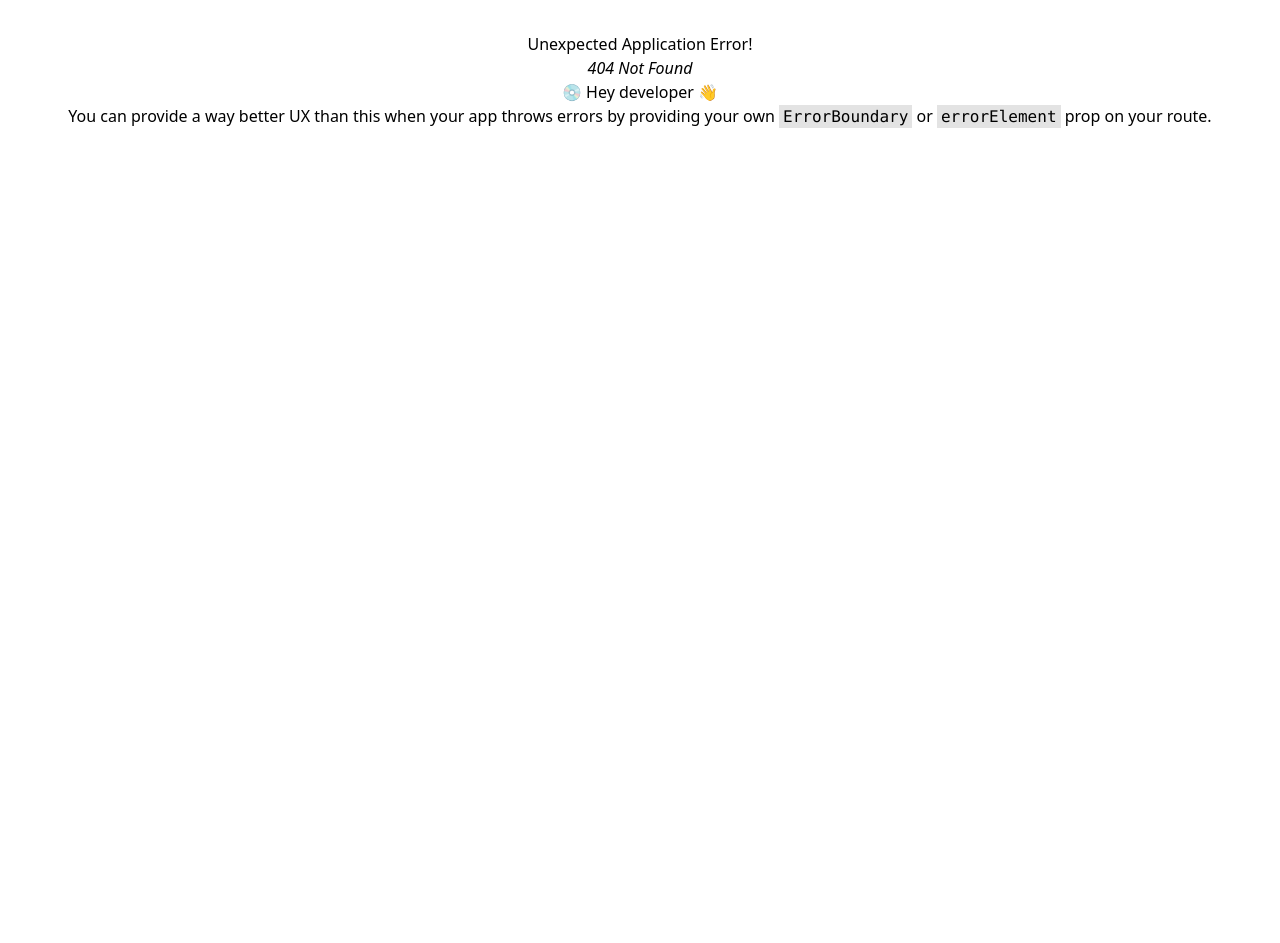
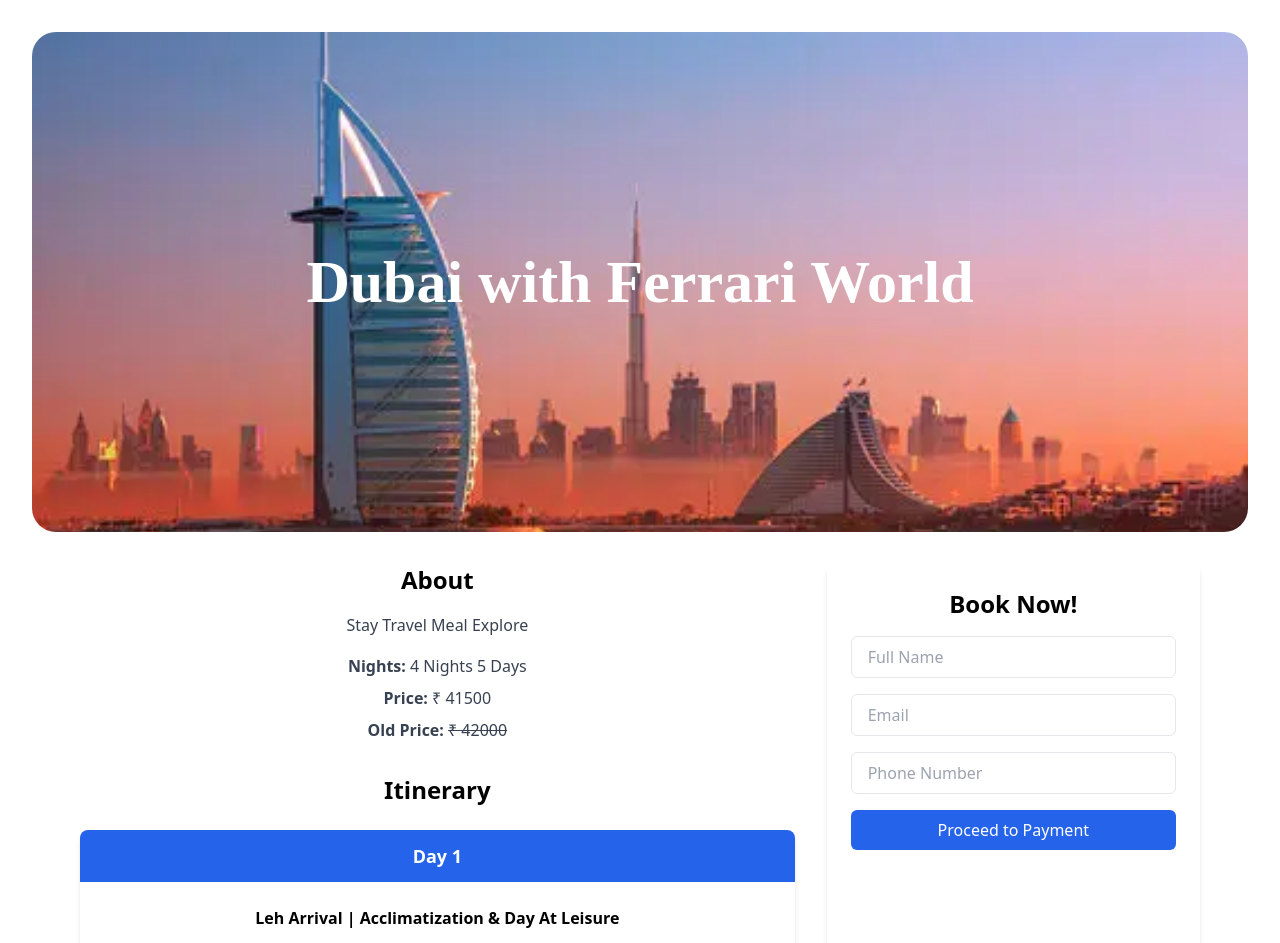
Before and after one commit to Anuragbasu039/ADVENTOR., a React (Vite) app in the folder frontend/: page /dubaibooking/1 in a window 1280 px wide. Before the commit this address had no page. Shown: the top 943 px of the page. Before the commit the page ends 800 px from the top, so only its background shows below. Built offline with nearby package versions, Linux system fonts and the light colour scheme; sample sign-in values are in the browser's storage.

Commit message:
ready for production 2.2

```diff
--- /dev/null
+++ b/frontend/src/Booking/dubaibooking.jsx
@@ -0,0 +1,180 @@
+import React, { useEffect, useState } from 'react';
+import { useParams } from 'react-router-dom';
+import Dubai4 from "../assets/dubai4.webp"; // Example image
+import Footer from "../components/Footer/footer.jsx";
+
+// Sample trip data for demonstration purposes with dynamic images
+const trips = [
+    {
+        id: 1,
+        image: Dubai4, // Dynamic image for Dubai with Ferrari World
+        title: 'Dubai with Ferrari World',
+        nights: '4 Nights 5 Days',
+        price: '₹ 41500',
+        oldPrice: '₹ 42000',
+        description: 'Stay Travel Meal Explore',
+        itinerary: [
+            {
+                day: 1,
+                title: "Leh Arrival | Acclimatization & Day At Leisure",
+                details: "After arriving in Leh via flight, check in to our hotel, freshen-up and have some leisure..."
+            },
+            {
+                day: 2,
+                title: "The Leh Town | Leh Sightseeing Day",
+                details: "Wake up to a relaxed morning and post breakfast, head out to explore the beautiful Leh town..."
+            },
+            // Add more days as necessary
+        ]
+    },
+    {
+        id: 2,
+        image: Dubai4, // Replace with another image for another trip
+        title: 'Dubai',
+        nights: '4 Nights 5 Days',
+        price: '₹ 54500',
+        oldPrice: '₹ 55000',
+        description: 'Stay Travel Meal Explore',
+        itinerary: [
+            {
+                day: 1,
+                title: "Arrival in Dubai | Leisure Day",
+                details: "After arriving in Dubai, relax and enjoy a leisurely day exploring the city..."
+            },
+            // Add more days as necessary
+        ]
+    },
+    {
+        id: 3,
+        image: Dubai4, // Replace with another image for another trip
+        title: 'Dubai',
+        nights: '4 Nights 5 Days',
+        price: '₹ 54500',
+        oldPrice: '₹ 55000',
+        description: 'Stay Travel Meal Explore',
+        itinerary: [
+            {
+                day: 1,
+                title: "Arrival in Dubai | Leisure Day",
+                details: "After arriving in Dubai, relax and enjoy a leisurely day exploring the city..."
+            },
+            // Add more days as necessary
+        ]
+    },
+    {
+        id: 4,
+        image: Dubai4, // Replace with another image for another trip
+        title: 'Dubai',
+        nights: '4 Nights 5 Days',
+        price: '₹ 54500',
+        oldPrice: '₹ 55000',
+        description: 'Stay Travel Meal Explore',
+        itinerary: [
+            {
+                day: 1,
+                title: "Arrival in Dubai | Leisure Day",
+                details: "After arriving in Dubai, relax and enjoy a leisurely day exploring the city..."
+            },
+            // Add more days as necessary
+        ]
+    },
+    // More trips can be added here...
+];
+
+const Dubaibooking = () => {
+    const { tripId } = useParams(); // Extract the tripId from URL params
+    const [trip, setTrip] = useState(null);
+
+    useEffect(() => {
+        // Find the trip by ID
+        const selectedTrip = trips.find((trip) => trip.id === parseInt(tripId));
+        setTrip(selectedTrip);
+    }, [tripId]); // Re-run whenever tripId changes
+
+    if (!trip) {
+        return <div>Loading...</div>; // If no trip is found, display loading message
+    }
+
+    return (
+        <div className="min-h-screen font-sans">
+            {/* Hero Section: Image and Title */}
+            <div className="relative w-full h-[300px] sm:h-[400px] md:h-[500px]">
+                <img
+                    src={trip.image} // Dynamic image based on trip
+                    alt={trip.title}
+                    className="w-full h-full object-cover rounded-3xl"
+                />
+                <div className="absolute inset-0 flex items-center justify-center">
+                    <h1 className="text-white text-4xl sm:text-5xl md:text-6xl font-bold" style={{ fontFamily: 'cursive' }}>
+                        {trip.title}
+                    </h1>
+                </div>
+            </div>
+
+            {/* Main Content: Trip Information */}
+            <section className="max-w-6xl mx-auto px-4 py-8 flex flex-col lg:flex-row gap-8">
+
+                {/* Left Column: About + Itinerary */}
+                <div className="flex-1">
+                    {/* About Section */}
+                    <div className="mb-8">
+                        <h2 className="text-2xl font-semibold mb-4">About</h2>
+                        <p className="text-gray-700 leading-relaxed">{trip.description}</p>
+                        <p className="text-gray-700 mt-4"><strong>Nights: </strong>{trip.nights}</p>
+                        <p className="text-gray-700 mt-2"><strong>Price: </strong>{trip.price}</p>
+                        <p className="text-gray-700 mt-2"><strong>Old Price: </strong><del>{trip.oldPrice}</del></p>
+                    </div>
+
+                    {/* Itinerary Section */}
+                    <div>
+                        <h3 className="text-2xl font-semibold mb-6">Itinerary</h3>
+                        {trip.itinerary.map((day, index) => (
+                            <div key={index} className="bg-white shadow-md rounded-lg mb-6">
+                                <div className="bg-blue-600 text-white text-lg font-semibold px-6 py-3 rounded-t-lg">
+                                    Day {day.day}
+                                </div>
+                                <div className="p-6">
+                                    <h4 className="font-bold mb-2">{day.title}</h4>
+                                    <p className="text-gray-700 leading-relaxed">{day.details}</p>
+                                </div>
+                            </div>
+                        ))}
+                    </div>
+                </div>
+
+                {/* Right Column: Booking Form */}
+                <div className="lg:w-1/3 bg-white shadow-md rounded-lg p-6">
+                    <h3 className="text-2xl font-semibold mb-4">Book Now!</h3>
+                    <form className="space-y-4">
+                        <input
+                            type="text"
+                            placeholder="Full Name"
+                            className="w-full px-4 py-2 border rounded-md focus:ring-2 focus:ring-blue-600"
+                        />
+                        <input
+                            type="email"
+                            placeholder="Email"
+                            className="w-full px-4 py-2 border rounded-md focus:ring-2 focus:ring-blue-600"
+                        />
+                        <input
+                            type="text"
+                            placeholder="Phone Number"
+                            className="w-full px-4 py-2 border rounded-md focus:ring-2 focus:ring-blue-600"
+                        />
+                        <button
+                            type="submit"
+                            className="w-full bg-blue-600 text-white py-2 rounded-md hover:bg-blue-700 transition duration-200"
+                        >
+                            Proceed to Payment
+                        </button>
+                    </form>
+                </div>
+            </section>
+
+            {/* Footer Section */}
+            <Footer />
+        </div>
+    );
+};
+
+export default Dubaibooking;
--- a/frontend/src/Destinations/DubaiSection.jsx
+++ b/frontend/src/Destinations/DubaiSection.jsx
@@ -1,11 +1,10 @@
 import React, { useState } from 'react';
-import axios from 'axios';
+import { Link } from 'react-router-dom';
 import Dubai1 from '../assets/dubai.webp';
 import dubaiImage from '../assets/dubai2.webp';
 import Dubai3 from '../assets/dubai3.webp';
 import Dubai4 from '../assets/dubai4.webp';
 import Footer from "../components/Footer/footer.jsx";
-
 
 const trips = [
     {
@@ -119,8 +118,7 @@
                     {trips.map((trip) => (
                         <div
                             key={trip.id}
-                            className="flex flex-col sm:flex-row p-4 bg-white rounded-lg shadow-md hover:shadow-lg transition-shadow duration-300 cursor-pointer"
-                            onClick={() => alert(`Clicked on ${trip.title}`)}
+                            className="flex flex-col sm:flex-row p-4 bg-white rounded-lg shadow-md hover:shadow-lg transition-shadow duration-300"
                         >
                             <img
                                 src={trip.image}
@@ -138,9 +136,10 @@
                                     <p className="text-sm text-gray-400 line-through">{trip.oldPrice}</p>
                                 </div>
                             </div>
-                            <button className="ml-0 sm:ml-auto h-12 mt-4 sm:mt-0 bg-blue-600 text-white py-2 px-4 rounded-md hover:bg-blue-700 transition-colors duration-300">
+                            {/* Link to Dubaibooking */}
+                            <Link to={`/dubaibooking/${trip.id}`} className="ml-0 sm:ml-auto h-12 mt-4 sm:mt-0 bg-blue-600 text-white py-2 px-4 rounded-md hover:bg-blue-700 transition-colors duration-300">
                                 See Details
-                            </button>
+                            </Link>
                         </div>
                     ))}
                 </div>
@@ -148,7 +147,7 @@
                 {/* Contact Form */}
                 <div className="w-full md:w-1/3">
                     <form className="bg-white p-4 sm:p-6 rounded-lg shadow-md space-y-4 max-w-full" onSubmit={handleSubmit}>
-                        <h2 className="text-lg sm:text-xl font-semibold text-gray-800">
+                        <h2 className="text-lg sm:text-3xl font-semibold text-gray-800">
                             Get in Touch with our Travel experts.
                         </h2>
                         <input
--- a/frontend/src/components/About/about.jsx
+++ b/frontend/src/components/About/about.jsx
@@ -5,10 +5,12 @@
 import Maldives from '../../assets/maldives.webp';
 import Footer from "../Footer/footer.jsx";
 import Teammember from "../TeamMember/teammember.jsx";
+import Navbar from "../Navbar/navbar.jsx";
 
 const AboutSection = () => {
     return (
         <>
+            <Navbar/>
             <h1 className="font-medium text-5xl text-teal-600 text-center mt-8">About</h1>
 
             <div className="flex flex-col-reverse md:flex-row items-center justify-center py-8 px-4 md:px-20 bg-white">
--- a/frontend/src/components/IndianTrips/indiantrips.jsx
+++ b/frontend/src/components/IndianTrips/indiantrips.jsx
@@ -6,10 +6,10 @@
 import Goa from '../../assets/goa.webp';
 
 const destinations = [
-    { name: 'North East', img: Northeast, path: '/north-east' },
-    { name: 'Andaman', img: Andaman, path: '/andaman' },
-    { name: 'Himachal Pradesh', img: Himachalpradesh, path: '/himachal-pradesh' },
-    { name: 'Goa', img: Goa, path: '/goa' },
+    { name: 'North East', img: Northeast, path: '/home' },
+    { name: 'Andaman', img: Andaman, path: '/home' },
+    { name: 'Himachal Pradesh', img: Himachalpradesh, path: '/home' },
+    { name: 'Goa', img: Goa, path: '/home' },
     // Add more items with corresponding paths if needed
 ];
 
--- a/frontend/src/components/InternationalTrips/internationaltrips.jsx
+++ b/frontend/src/components/InternationalTrips/internationaltrips.jsx
@@ -6,10 +6,10 @@
 import Azerbaizan from '../../assets/Azerbaizan.webp';
 
 const destinations = [
-    { name: 'Singapour', img: Singapour, path: '/singapour' },
-    { name: 'Malaysia', img: Malaysia, path: '/malaysia' },
-    { name: 'Dubai', img: Dubai, path: '/dubai' },
-    { name: 'Azerbaizan', img: Azerbaizan, path: '/azerbaizan' },
+    { name: 'Singapour', img: Singapour, path: '/home' },
+    { name: 'Malaysia', img: Malaysia, path: '/home' },
+    { name: 'Dubai', img: Dubai, path: '/home' },
+    { name: 'Azerbaizan', img: Azerbaizan, path: '/home' },
     // Add more items with corresponding paths if needed
 ];
 
--- a/frontend/src/components/Tripscards/tripscard.jsx
+++ b/frontend/src/components/Tripscards/tripscard.jsx
@@ -28,18 +28,18 @@
     { name: "Maldives", img: Maldives, link: "/maldives" },
     { name: "Bali", img: Bali, link: "/bali" },
     { name: "Bhutan", img: Bhutan, link: "/bhutan" },
-    { name: "Malaysia", img: Malaysia, link: "/malaysia" },
-    { name: "Singapore", img: Singapore, link: "/singapore" },
-    { name: "Azerbaijan", img: Azerbaijan, link: "/azerbaijan" },
-    { name: "Himachal Pradesh", img: HimachalPradesh, link: "/himachal" },
-    { name: "Goa", img: Goa, link: "/goa" },
-    { name: "Meghalaya", img: Meghalaya, link: "/meghalaya" },
-    { name: "Andaman", img: Andaman, link: "/andaman" },
-    { name: "Kashmir", img: Kashmir, link: "/kashmir" },
-    { name: "Uttarakhand", img: Uttarakhand, link: "/uttarakhand" },
-    { name: "Rajasthan", img: Rajasthan, link: "/rajasthan" },
-    { name: "North East", img: NorthEast, link: "/northeast" },
-    { name: "Kerala", img: Kerala, link: "/kerala" },
+    { name: "Malaysia", img: Malaysia, link: "/home" },
+    { name: "Singapore", img: Singapore, link: "/home" },
+    { name: "Azerbaijan", img: Azerbaijan, link: "/home" },
+    { name: "Himachal Pradesh", img: HimachalPradesh, link: "/home" },
+    { name: "Goa", img: Goa, link: "/" },
+    { name: "Meghalaya", img: Meghalaya, link: "/home" },
+    { name: "Andaman", img: Andaman, link: "/home" },
+    { name: "Kashmir", img: Kashmir, link: "/home" },
+    { name: "Uttarakhand", img: Uttarakhand, link: "/home" },
+    { name: "Rajasthan", img: Rajasthan, link: "/home" },
+    { name: "North East", img: NorthEast, link: "/home" },
+    { name: "Kerala", img: Kerala, link: "/home" },
     { name: "Nanital", img: Nanital, link: "/nanital" },
     { name: "Shimla", img: Shimla, link: "/shimla" },
 ];
--- a/frontend/src/main.jsx
+++ b/frontend/src/main.jsx
@@ -1,4 +1,3 @@
-// src/index.jsx
 import * as React from 'react';
 import * as ReactDOM from 'react-dom/client';
 import {
@@ -13,6 +12,7 @@
 import MaldivesPage from "./Destinations/MaldivesSection.jsx";
 import BaliPage from "./Destinations/BaliSection.jsx";
 import BhutanPage from "./Destinations/BhutanSection.jsx";
+import Dubaibooking from "./Booking/dubaibooking.jsx";
 // import Shopingdashboard from "./ShopProduct/Shopingdashboard.jsx";
 // import Checkout from "./components/checkout.jsx";
 // import ProductPage from "./ShopProduct/productPage.jsx";
@@ -27,6 +27,7 @@
 const Trips = React.lazy(() => import('./components/Trips/trips.jsx'));
 const About = React.lazy(() => import('./components/About/about.jsx'));
 const DestinationSection = React.lazy(() => import('./Destinations/DubaiSection.jsx'))
+
 // PrivateRoute component to protect routes
 const PrivateRoute = ({ children }) => {
     const token = localStorage.getItem('token');
@@ -74,16 +75,6 @@
             </PrivateRoute>
         ),
     },
-    // {
-    //     path: "/register",
-    //     element: (
-    //         <PrivateRoute>
-    //         <React.Suspense fallback={<div>Loading Register...</div>}>
-    //             <Register />
-    //         </React.Suspense>
-    //         </PrivateRoute>
-    //     ),
-    // },
     {
         path: "/checkform",
         element: (
@@ -118,7 +109,7 @@
         path: "/dubai",
         element: (
             <PrivateRoute>
-                <React.Suspense fallback={<div>Loading About...</div>}>
+                <React.Suspense fallback={<div>Loading Dubai...</div>}>
                     <DestinationSection />
                 </React.Suspense>
             </PrivateRoute>
@@ -128,17 +119,7 @@
         path: "/thailand",
         element: (
             <PrivateRoute>
-                <React.Suspense fallback={<div>Loading About...</div>}>
-                    <ThailandPage />
-                </React.Suspense>
-            </PrivateRoute>
-        ),
-    },
-    {
-        path: "/thailand",
-        element: (
-            <PrivateRoute>
-                <React.Suspense fallback={<div>Loading About...</div>}>
+                <React.Suspense fallback={<div>Loading Thailand...</div>}>
                     <ThailandPage />
                 </React.Suspense>
             </PrivateRoute>
@@ -148,7 +129,7 @@
         path: "/bhutan",
         element: (
             <PrivateRoute>
-                <React.Suspense fallback={<div>Loading About...</div>}>
+                <React.Suspense fallback={<div>Loading Bhutan...</div>}>
                     <BhutanPage />
                 </React.Suspense>
             </PrivateRoute>
@@ -158,7 +139,7 @@
         path: "/maldives",
         element: (
             <PrivateRoute>
-                <React.Suspense fallback={<div>Loading About...</div>}>
+                <React.Suspense fallback={<div>Loading Maldives...</div>}>
                     <MaldivesPage />
                 </React.Suspense>
             </PrivateRoute>
@@ -168,14 +149,23 @@
         path: "/bali",
         element: (
             <PrivateRoute>
-                <React.Suspense fallback={<div>Loading About...</div>}>
+                <React.Suspense fallback={<div>Loading Bali...</div>}>
                     <BaliPage />
                 </React.Suspense>
             </PrivateRoute>
         ),
     },
-
-
+    // Dynamic Route for Dubaibooking with tripId
+    {
+        path: "/dubaibooking/:tripId", // Dynamic segment for trip ID
+        element: (
+            <PrivateRoute>
+                <React.Suspense fallback={<div>Loading Dubaibooking...</div>}>
+                    <Dubaibooking />
+                </React.Suspense>
+            </PrivateRoute>
+        ),
+    },
 ]);
 
 ReactDOM.createRoot(document.getElementById("root")).render(
```
Also changed, not shown: 2 other files (tests, documents, lock files or other folders). Lines whose indentation alone changed are shown as unchanged.
